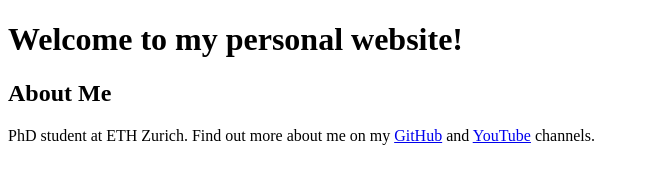
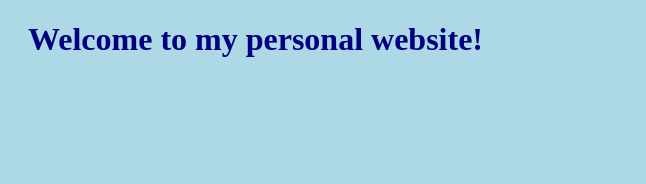
Before and after one commit to wentaogong111/wentaogong111.github.io, a plain HTML site: page index.html in a window 1280 px wide. Shown: the whole page, without its empty margins (0-646 px from the left). Drawn offline with Linux system fonts and the light colour scheme.

Commit message:
Update index.html

```diff
--- a/index.html
+++ b/index.html
@@ -1,11 +1,20 @@
 <!DOCTYPE html>
 <html>
 <head>
-  <title>Wentao Gong's Personal Website</title>
+    <title>Wentao Gong's Personal Website</title>
+    <style>
+        body {
+            background-color: lightblue;
+        }
+
+        h1 {
+            color: navy;
+            margin-left: 20px;
+        }
+    </style>
 </head>
 <body>
-  <h1>Welcome to my personal website!</h1>
-  <h2>About Me</h2>
-  <p>PhD student at ETH Zurich. Find out more about me on my <a href="https://github.com/wentaogong111">GitHub</a> and <a href="https://www.youtube.com/@wentaogong3081/">YouTube</a> channels.</p>
+    <h1>Welcome to my personal website!</h1>
+    <!-- Rest of your content -->
 </body>
 </html>
```
